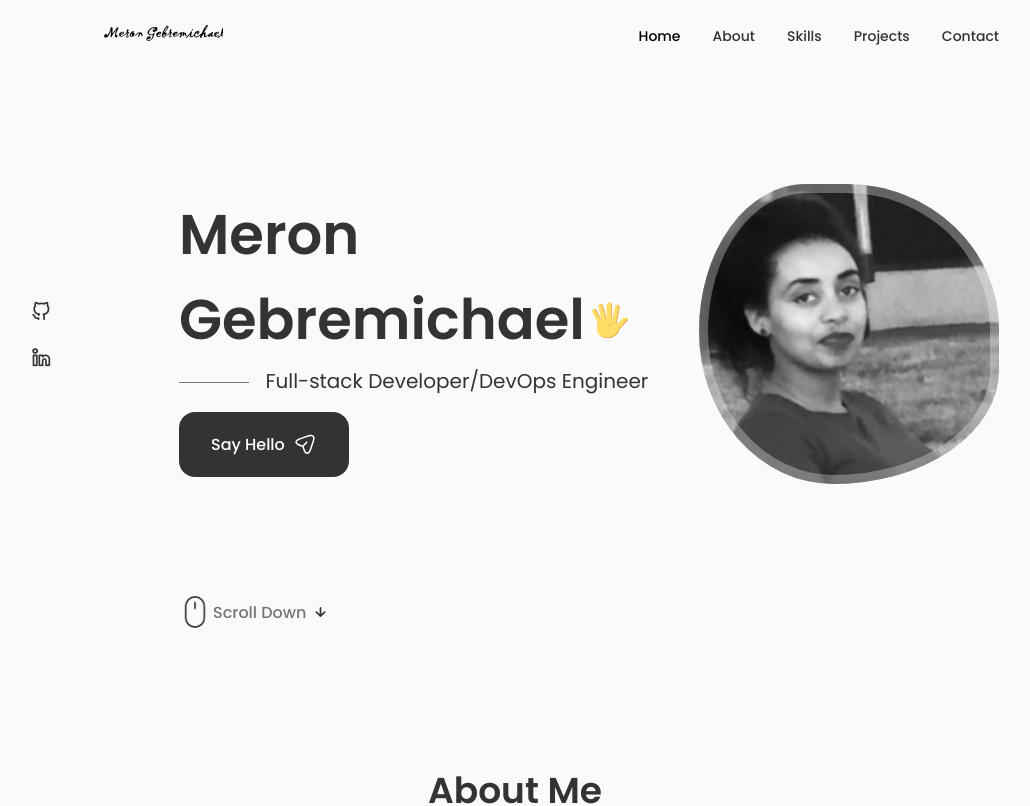
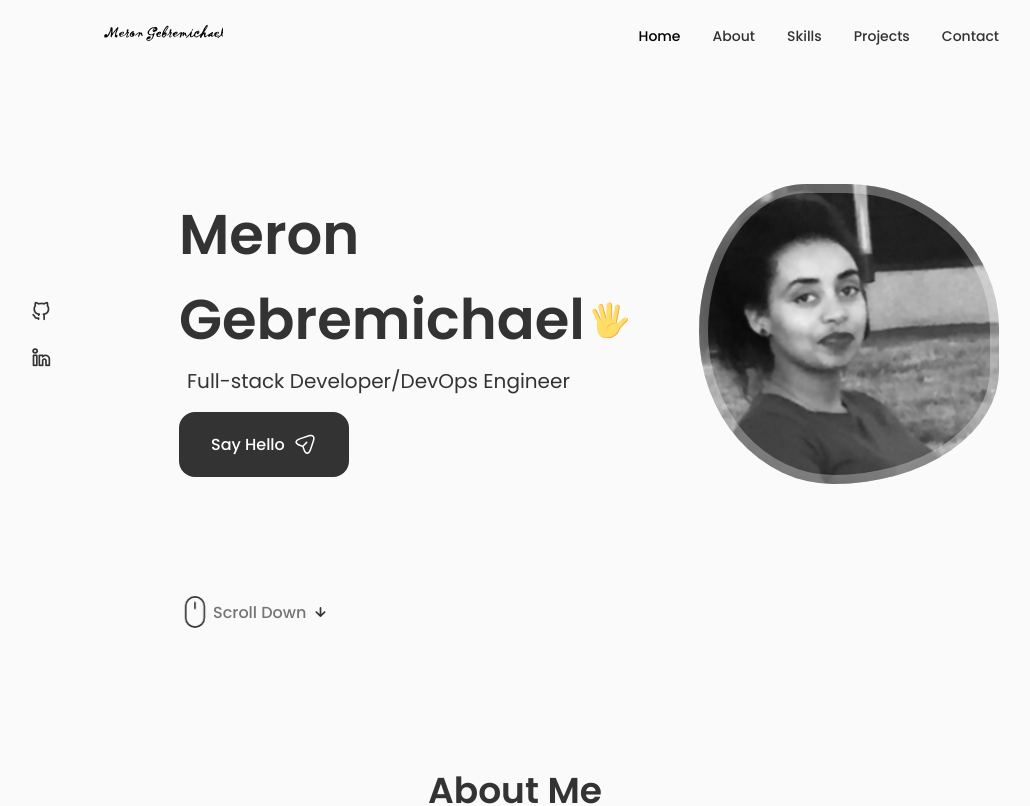
Before and after one commit to Meronggk/meron-portfolio, a React (Create React App) app: page / in a window 1280 px wide. Shown: the top 806 px of the page, without its empty margins (125-1155 px from the left). Built offline with nearby package versions, Linux system fonts and the light colour scheme.

Commit message:
edited homecss

```diff
--- a/src/components/home/home.css
+++ b/src/components/home/home.css
@@ -38,12 +38,12 @@
   .home__subtitle {
     position: relative;
     font-size: var(--h3-font-size);
-    padding-left: 5.4rem;
+    padding-left: 0.5rem;
     font-weight: var(--font-normal);
     margin-bottom: var(--mb-1);
   }
 
-  .home__subtitle::before {
+  /* .home__subtitle::before {
     content: '';
     position: absolute;
     width: 70px;
@@ -51,7 +51,7 @@
     left: 0;
     top: 1rem;
     background-color: var(--text-color);
-  }
+  } */
 
   .home__description {
     max-width: 400px;
```
